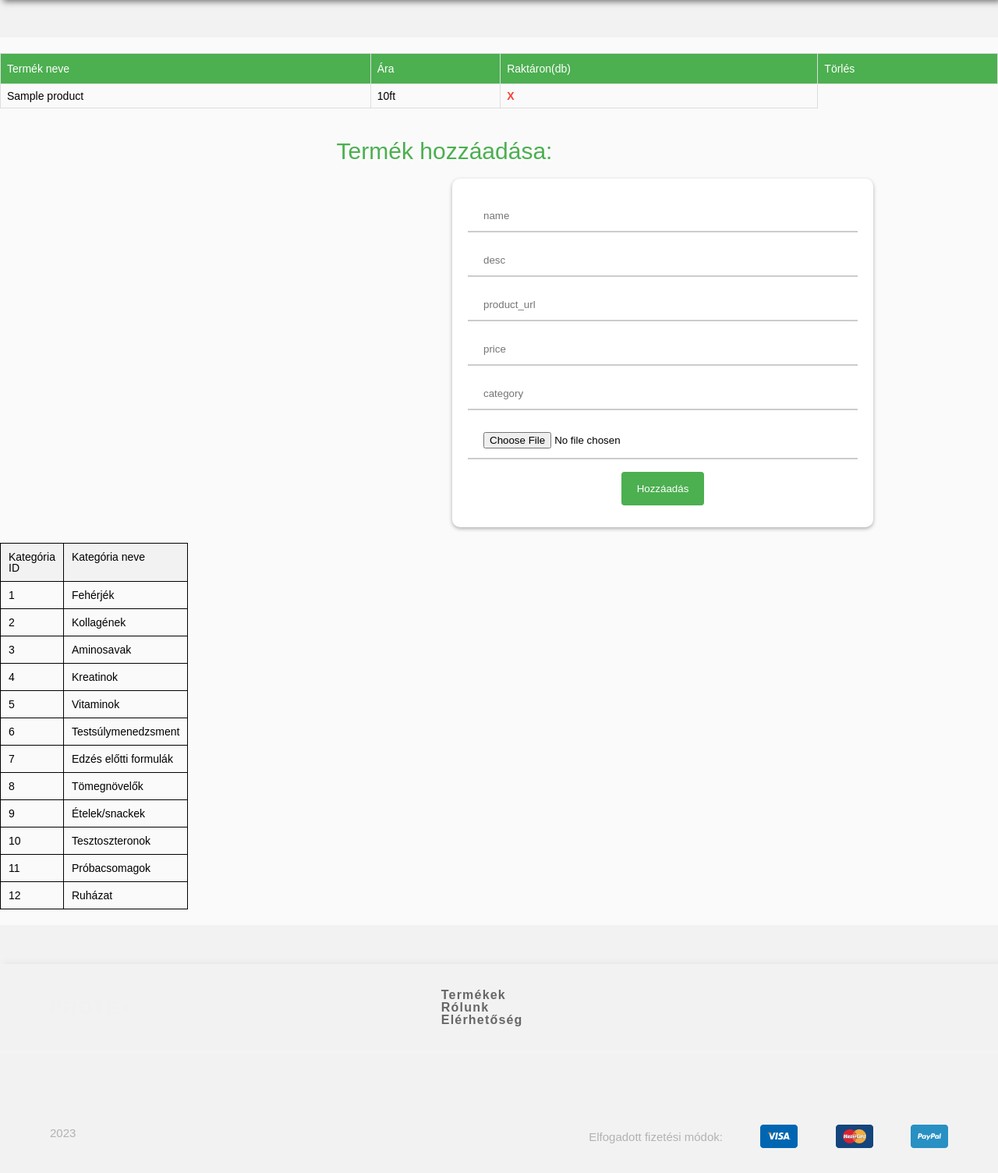
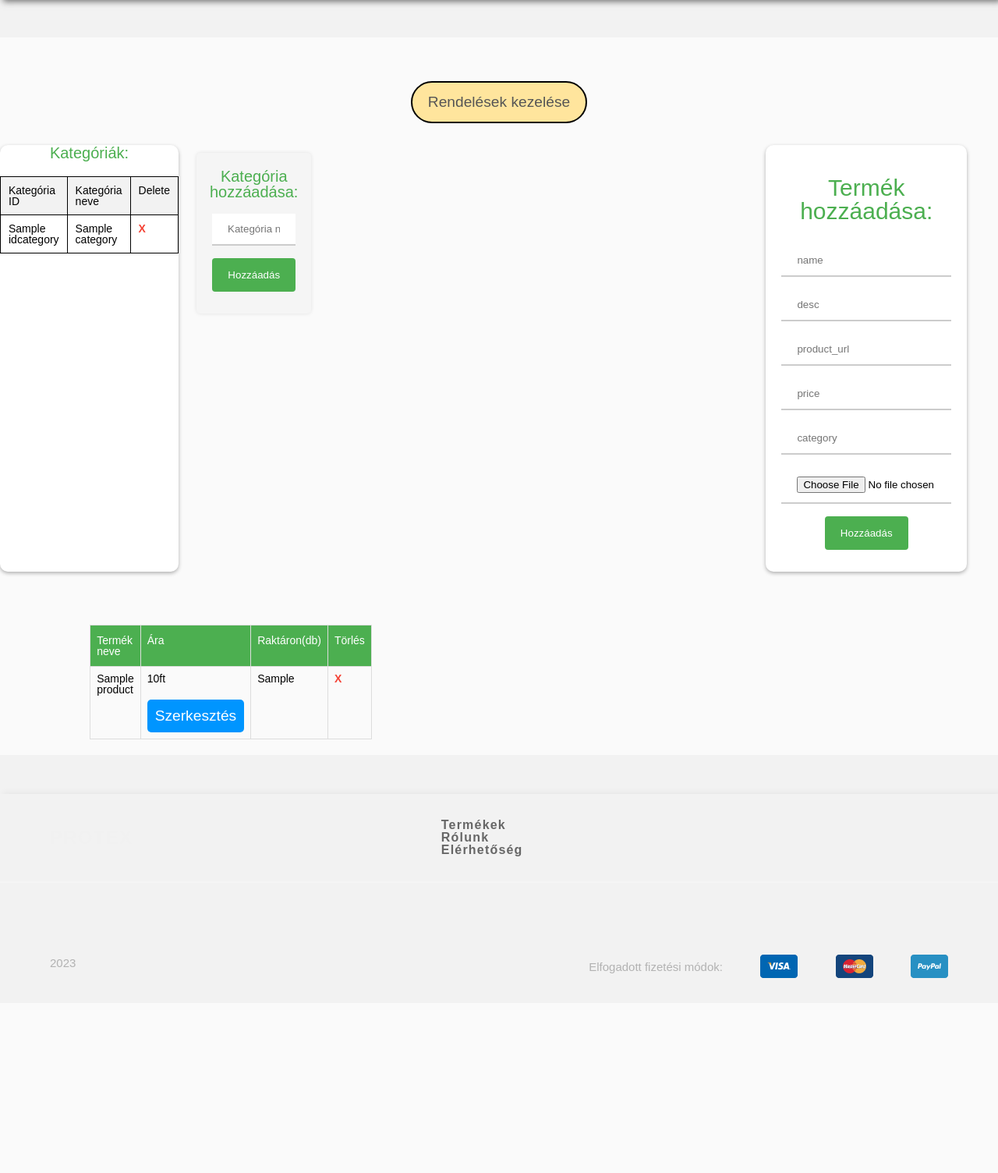
Before and after one commit to AgostonHerczegh/protexv2-1, a Node project: template views/admin/index.hbs in a window 1280 px wide. Shown: the part 90-1594 px from the top of the page at 78% size. After the commit the page ends 1344 px from the top, so only its background shows below. Run offline with Node 20 templates, Linux system fonts and the light colour scheme; the template is opened without the code that fills it: most values are stand-ins (such as "Sample title", 1, 10 or a date in 2020); some libraries are stand-ins or nearby versions.

Commit message:
95% done, Todo-->CSS, Change Stock value

```diff
--- a/package.json
+++ b/package.json
@@ -23,10 +23,12 @@
     "handlebars-dateformat": "^1.1.3",
     "multer": "^1.4.5-lts.1",
     "mysql": "^2.16.0",
-    "nodemon": "^1.19.4"
+    "nodemon": "^1.19.4",
+    "path-to-regexp": "^6.2.1"
   },
   "devDependencies": {
     "eslint": "^5.15.3",
-    "eslint-config-google": "^0.12.0"
+    "eslint-config-google": "^0.12.0",
+    "express-unless": "^2.1.3"
   }
 }
--- a/public/css/admin.css
+++ b/public/css/admin.css
@@ -8,6 +8,39 @@
     display: none;
 }
 
+.flex-container {
+    display: flex;
+    flex-direction: row;
+    justify-content: space-between;
+    margin-top: 20px;
+    width: 100%;
+}
+
+.manageorders {
+    display: flex;
+    justify-content: center;
+    align-items: center;
+    flex: 1;
+}
+
+.manageorders button {
+    background-color: #ffe59d;
+    color: rgb(0, 0, 0);
+    padding: 14px 20px;
+    margin: 8px 0;
+    border: black 2px solid;
+    border-radius: 40px;
+    cursor: pointer;
+    text-align: center;
+}
+
+
+/* Termék hozzáadása panel  */
+.add-form-container {
+    flex: 1;
+    margin-right: 20px;
+}
+
 .addh1 {
     text-align: center;
     color: #4CAF50;
@@ -15,7 +48,19 @@
     margin: 20px 0;
 }
 
-form {
+.addform {
+    background-color: white;
+    padding: 20px;
+    margin: auto;
+    max-width: 500px;
+    border-radius: 10px;
+    box-shadow: 0px 2px 5px rgba(0, 0, 0, 0.3);
+    margin-left: 580px;
+    margin-right: 20px;
+}
+
+/*Kategória hozzáadása panel*/
+.categoryform {
     background-color: white;
     padding: 20px;
     margin: auto;
@@ -26,6 +71,65 @@
     margin-right: 20px;
 
 }
+
+.category-container {
+    background-color: white;
+    flex: 1;
+    margin-right: 20px;
+    border-radius: 10px;
+    box-shadow: 0px 2px 5px rgba(0, 0, 0, 0.3);
+}
+
+.add-category-container {
+    flex: 1;
+}
+
+.addcategoryform {
+    display: flex;
+    flex-direction: column;
+    align-items: center;
+    background-color: #f5f5f5;
+    padding: 20px;
+    border-radius: 5px;
+    box-shadow: 0px 0px 5px rgba(0, 0, 0, 0.1);
+    width: 70%;
+    margin: 10px auto;
+}
+
+.categoryh1 {
+    text-align: center;
+    color: #4CAF50;
+    font-size: 20px;
+    margin-bottom: 10px;
+}
+
+.categoryform input[type="text"] {
+    padding: 10px;
+    margin-bottom: 10px;
+    border: none;
+    border-radius: 3px;
+    box-shadow: 0px 0px 5px rgba(0, 0, 0, 0.1);
+    width: 100%;
+    font-size: 16px;
+}
+
+.categoryform input[type="submit"] {
+    background-color: #4CAF50;
+    color: white;
+    border: none;
+    padding: 10px;
+    border-radius: 3px;
+    cursor: pointer;
+    width: 100%;
+    font-size: 16px;
+}
+
+.categoryform input[type="submit"]:hover {
+    background-color: #3e8e41;
+}
+
+
+/* General inputbeallitasok  */
 
 input[type=text],
 input[type=number],
@@ -117,13 +221,11 @@
 
 .container {
     display: flex;
-    flex-wrap: wrap;
+    flex-direction: column;
+    align-items: center;
 }
 
-.form {
-    flex: 1;
-    margin-right: 20px;
-}
+
 
 .table {
     flex: 1;
--- a/routes/checkout/cart.js
+++ b/routes/checkout/cart.js
@@ -2,16 +2,12 @@
 
 module.exports = (app) => {
   app.get('/cart', (req, res, next) => {
-    console.log(app.locals)
 
     let success; const warning = app.helpers.msg(req);
     const connection = app.dao.connectionFactory();
     const productsDao = new app.dao.productsDAO(connection);
 
     // Terméklista ID-k a kosárban
-    if (!req.session.user) {
-      res.redirect('/sign-in')
-    }
     const productsInCartIds = req.session.user.cart
     if (productsInCartIds.length == 0) {
       res.render('checkout/cart', {
@@ -23,7 +19,6 @@
     productsDao.getByIdWithQuantity(productsInCartIds)
       .then((products) => {
         const total = products.reduce((acc, item) => acc + item.price * item.quantity, 0);
-        console.log(products)
 
         res.render('checkout/cart', {
           title: 'Kosár',
@@ -93,7 +88,6 @@
     req.session.user.cart = cart;
     res.locals.session.user.cart = cart;
 
-    console.log(req.session.user.cart)
     res.render('checkout/cart');
   })
   app.get("decrease-quantity/:id", (req, res) => {
--- a/routes/user/logOut.js
+++ b/routes/user/logOut.js
@@ -1,6 +1,8 @@
 module.exports = (app) => {
   app.get('/log-out', (req, res) => {
     req.session['user'] = null;
+    app.locals.user = null;
+
     res.redirect('/');
   });
 };
--- a/routes/user/signIn.js
+++ b/routes/user/signIn.js
@@ -18,9 +18,8 @@
     const email = req.body.email;
     const password = req.body.password;
 
-    req.checkBody('email', 'Érvényes email-t adjon meg!').notEmpty().isEmail();
-    req.checkBody('password', 'Minimum 4 karakteres jelszavat adjon meg!')
-      .notEmpty().isLength({ min: 4 });
+
+
     const errorsInValidation = req.validationErrors();
     if (errorsInValidation) {
       req.session['warning'] = errorsInValidation[0].msg;
@@ -47,6 +46,7 @@
         });
       })
       .catch((err) => {
+        console.log(err)
         req.session['warning'] = err;
         res.redirect('/sign-in');
       });
--- a/views/admin/index.hbs
+++ b/views/admin/index.hbs
@@ -1,7 +1,62 @@
 <head>
     <link rel="stylesheet" href="css/admin.css">
 </head>
-{{!--bug--}}
+
+
+<div class="container">
+    <div class="manageorders">
+        <button><a href="/admin/orders">Rendelések kezelése</a></button>
+    </div>
+    <div class="flex-container">
+        <div class="category-container">
+            <h1 class="categoryh1">Kategóriák:</h1>
+            <table class="categorytable">
+                <thead>
+                    <tr>
+                        <th>Kategória ID</th>
+                        <th>Kategória neve</th>
+                        <th>Delete</th>
+                    </tr>
+                </thead>
+                <tbody>
+                    {{#each categories}}
+                    <tr class="category-row">
+                        <td>{{this.idcategory}}</td>
+                        <td>{{this.category_name}}</td>
+                        <td><a href="/admin/delete-category/{{this.idcategory}}" class="delete">X</a></td>
+                    </tr>
+                    {{/each}}
+                </tbody>
+            </table>
+        </div>
+
+        <div class="add-category-container">
+            <form action="/admin/add-category" method="post" class="addcategoryform">
+                <h1 class="categoryh1">Kategória hozzáadása:</h1>
+                <input type="hidden" name="_csrf" value="{{csrfToken}}">
+                <input type="text" name="category_name" placeholder="Kategória neve" />
+                <input type="submit" value="Hozzáadás" />
+            </form>
+        </div>
+
+        <div class="flex-container-right">
+            <div class="add-form-container">
+                <form class="addform" action="/admin/add-item" method="post" enctype="multipart/form-data">
+                    <h1 class="addh1">Termék hozzáadása:</h1>
+                    <input type="hidden" name="_csrf" value="{{csrfToken}}" class="input-sign">
+                    <input type="text" name="name" placeholder="name" />
+                    <input type="text" name="desc" placeholder="desc" />
+                    <input type="text" name="product_url" placeholder="product_url" />
+                    <input type="number" name="price" placeholder="price" />
+                    <input type="number" name="category" placeholder="category" />
+                    <input type="file" name="image">
+                    <input type="submit" value="Hozzáadás" />
+                </form>
+            </div>
+        </div>
+    </div>
+</div>
+<div class="products">
     <table class="products-table">
         <thead>
             <tr>
@@ -11,11 +66,13 @@
                 <th>Törlés</th>
             </tr>
         </thead>
+
         <tbody>
             {{#each products}}
             <tr class="product-row">
                 <td>{{this.name}}</td>
-            <td>{{this.price}}ft</td>
+                <td>{{this.price}}ft <button class="edit" id="{{this.id}}">Szerkesztés</button></td>
+                <td>{{this.db}}</td>
                 <td>
                     <a href="/admin/delete-item/{{this.id}}" class="delete">X</a>
                 </td>
@@ -23,79 +80,32 @@
             {{/each}}
         </tbody>
     </table>
-<br>
-<br>
-<div class="add-form-container">
-    <h1 class="addh1">Termék hozzáadása:</h1>
-    <form action="/admin/add-item" method="post" enctype="multipart/form-data">
-        <input type="hidden" name="_csrf" value="{{csrfToken}}" class="input-sign">
-        <input type="text" name="name" placeholder="name" />
-        <input type="text" name="desc" placeholder="desc" />
-        <input type="text" name="product_url" placeholder="product_url" />
-        <input type="number" name="price" placeholder="price" />
-        <input type="number" name="category" placeholder="category" />
+</div>
+<form style="" method="post" class="popup" action="/admin/edit-price">
+    <div class="inner">
+        <label for="price-input">Ár szerkesztése</label>
+        <input id="price-input" type="number" name="price" placeholder="Új ár" value="" min="10" step="50">
+        <input type="hidden" id="edit_id" name="id" value="">
+        <input type="hidden" name="_csrf" value="{{csrfToken}}">
+        <div class="submit-button">
+            <input type="submit" value="Jóváhagy">
+        </div>
+    </div>
+</form>
+<script>
+    var popup = document.querySelector(".popup");
 
-        <input type="file" name="image">
-        <input type="submit" value="Hozzáadás" />
-    </form>
-</div>
-<table class="categorytable">
+    var edit = document.getElementsByClassName("edit");
 
-    <thead>
-        <tr>
-            <th>Kategória ID</th>
-            <th>Kategória neve</th>
-        </tr>
-    </thead>
-    <tbody>
-        <tr>
-            <td>1</td>
-            <td>Fehérjék</td>
-        </tr>
-        <tr>
-            <td>2</td>
-            <td>Kollagének</td>
-        </tr>
-        <tr>
-            <td>3</td>
-            <td>Aminosavak</td>
-        </tr>
-        <tr>
-            <td>4</td>
-            <td>Kreatinok</td>
-        </tr>
-        <tr>
-            <td>5</td>
-            <td>Vitaminok</td>
-        </tr>
-        <tr>
-            <td>6</td>
-            <td>Testsúlymenedzsment</td>
-        </tr>
-        <tr>
-            <td>7</td>
-            <td>Edzés előtti formulák</td>
-        </tr>
-        <tr>
-            <td>8</td>
-            <td>Tömegnövelők</td>
-        </tr>
-        <tr>
-            <td>9</td>
-            <td>Ételek/snackek</td>
-        </tr>
-        <tr>
-            <td>10</td>
-            <td>Tesztoszteronok</td>
-        </tr>
-        <tr>
-            <td>11</td>
-            <td>Próbacsomagok</td>
-        </tr>
-        <tr>
-            <td>12</td>
-            <td>Ruházat</td>
-        </tr>
-    </tbody>
-</table>
-</div>
+    var editid = document.getElementById("edit_id");
+
+    popup.style.display = "none";
+
+    for (var i = 0; i < edit.length; i++) {
+        console.log(edit[i])
+        edit[i].addEventListener("click", function (event) {
+            editid.value = event.srcElement.id;
+            popup.style.display = "block";
+        })
+    }
+</script>
```
Also changed, not shown: other parts of public/css/admin.css (+60 -0 lines), config/custom-express.js (+14 -1 lines), dao/categoriesDAO.js (+21 -9 lines), dao/productsDAO.js (+11 -3 lines), dao/userDAO.js (+20 -0 lines), routes/checkout/admin.js (+58 -1 lines), routes/user/signUp.js (+3 -4 lines), views/admin/orders.hbs (added, +20 -0 lines), views/checkout/address.hbs (+24 -9 lines), views/sign/up.hbs (+28 -1 lines), 1 other file. Lines whose indentation alone changed are shown as unchanged.
